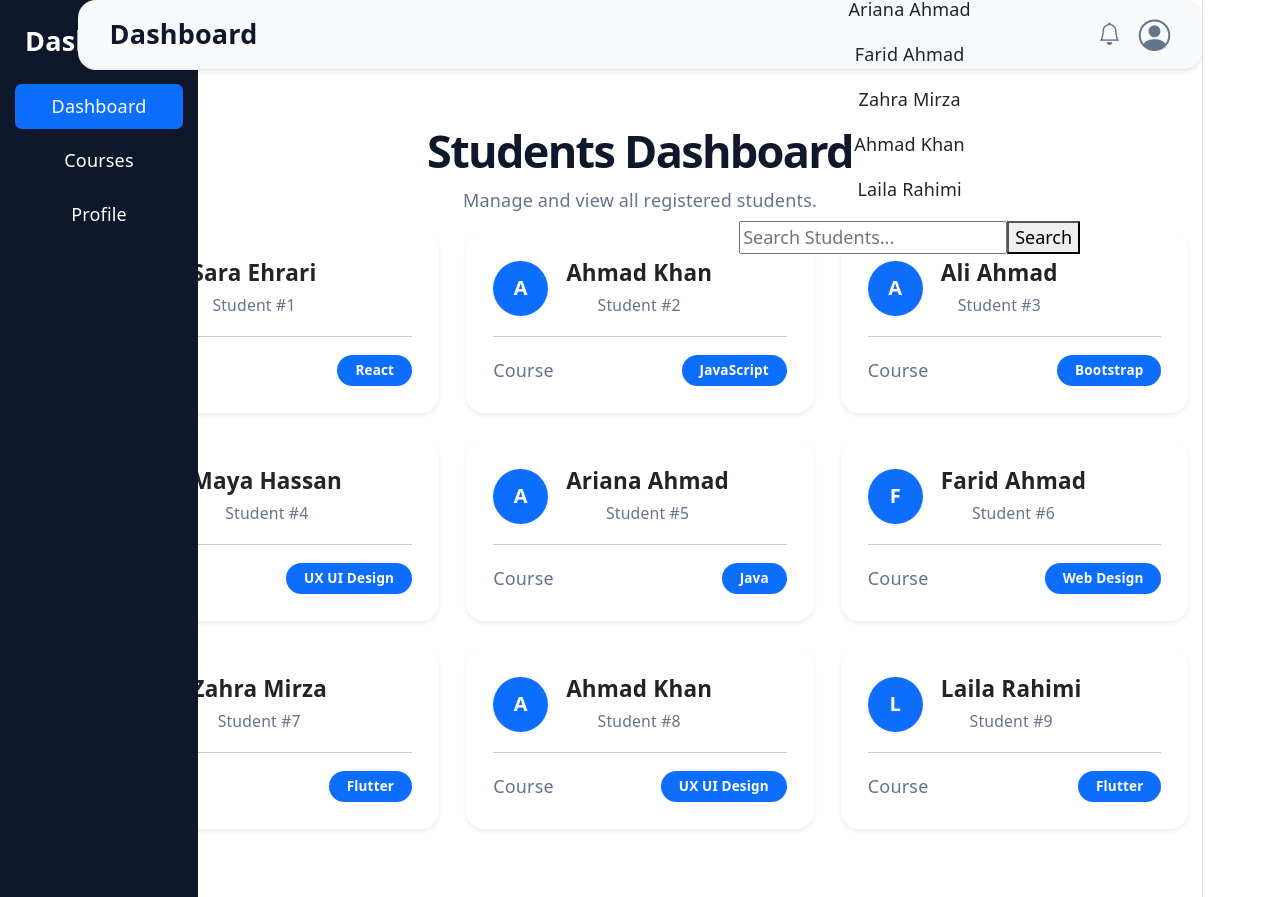
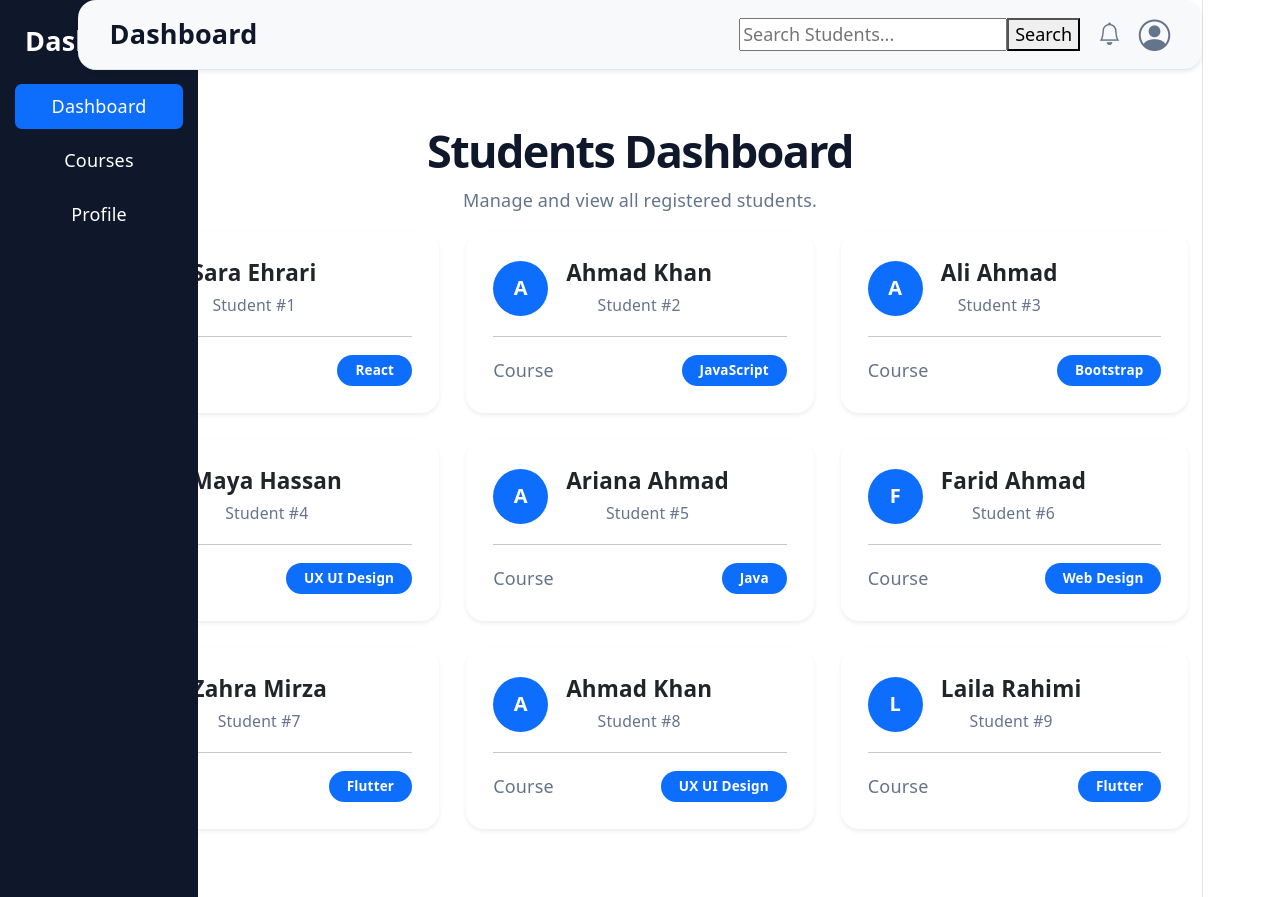
Before and after one commit to saraehrari/Admin-Dashboard, a React (Vite) app in the folder Admin-Dashboard/: page / in a window 1280 px wide. Built offline with nearby package versions, Linux system fonts and the light colour scheme.

Commit message:
Update Searchbar.jsx

```diff
--- a/Admin-Dashboard/src/Components/Searchbar.jsx
+++ b/Admin-Dashboard/src/Components/Searchbar.jsx
@@ -10,13 +10,19 @@ export default function Searchbar() {
   const handleSearch =()=>{
     setSearchItem('')
   }
+
+  if(!filteredStudents.length && searchItem){
+    alert("Student not found");
+  }
   return (
     <div>
-        {filteredStudents.map((student) => (
-          <div key={student.id}>
-            <p>{student.name}</p>
-          </div>
-          ))}
+        {searchItem &&
+          filteredStudents.map((student) => (
+            <div key={student.id}>
+              <p>{student.name}</p>
+            </div>
+          ))
+        }
       <input
         type="text"
         placeholder="Search Students..."
```
